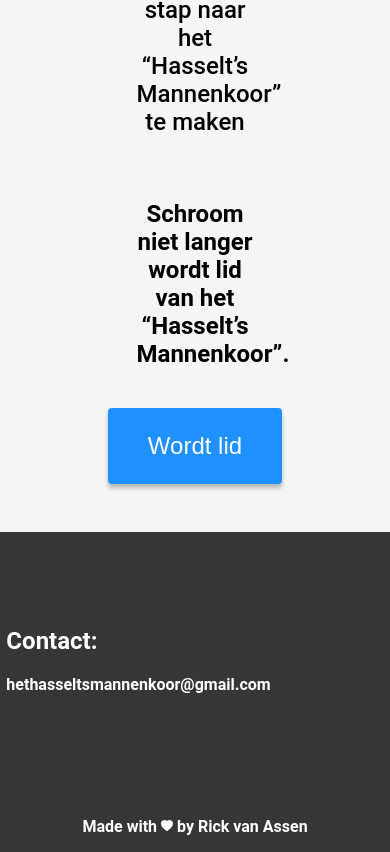
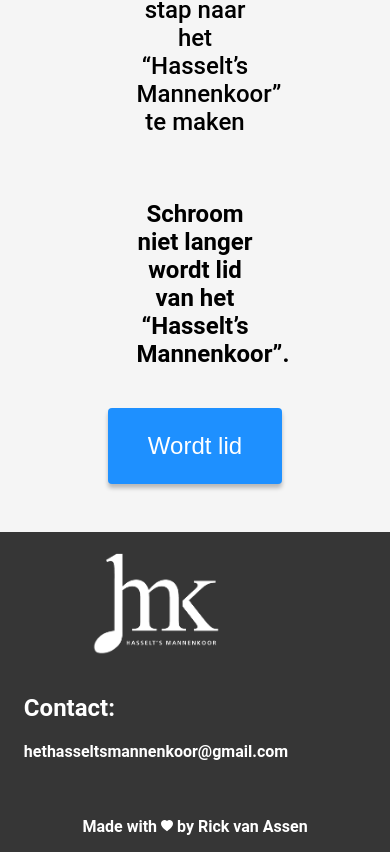
Before and after one commit to Rick-VA/mannenkoor-hasselt, a Vue app: page / in a window 390 px wide. Shown: the part 1144-1996 px from the top of the page. Built offline with nearby package versions, Linux system fonts and the light colour scheme.

Commit message:
footer responsive

```diff
--- a/src/components/FooterComponent.vue
+++ b/src/components/FooterComponent.vue
@@ -41,7 +41,7 @@
     }
   }
   .footer-container {
-    width: 30%;
+    width: 80%;
     height: 20rem;
     background: #363636;
     display: flex;
@@ -72,7 +72,7 @@
 
   .footer-img {
     img {
-      width: 100%;
+      width: 30dvw;
       aspect-ratio: 3/2;
       object-fit: contain;
     }
@@ -85,5 +85,22 @@
     margin-bottom: 2rem;
   }
 
+  @media (max-width: 640px) {
+    .footer-container {
+      flex-direction: column;
+      margin-left: 0;
+    }
+
+    .footer-img {
+      img {
+        width: 50dvw;
+        aspect-ratio: 3/2;
+        object-fit: contain;
+      }
+    }
+
+
+  }
+
 
 </style>
```
Also changed, not shown: public/img/hasselts_mannenkoor_logo-wit.png.
